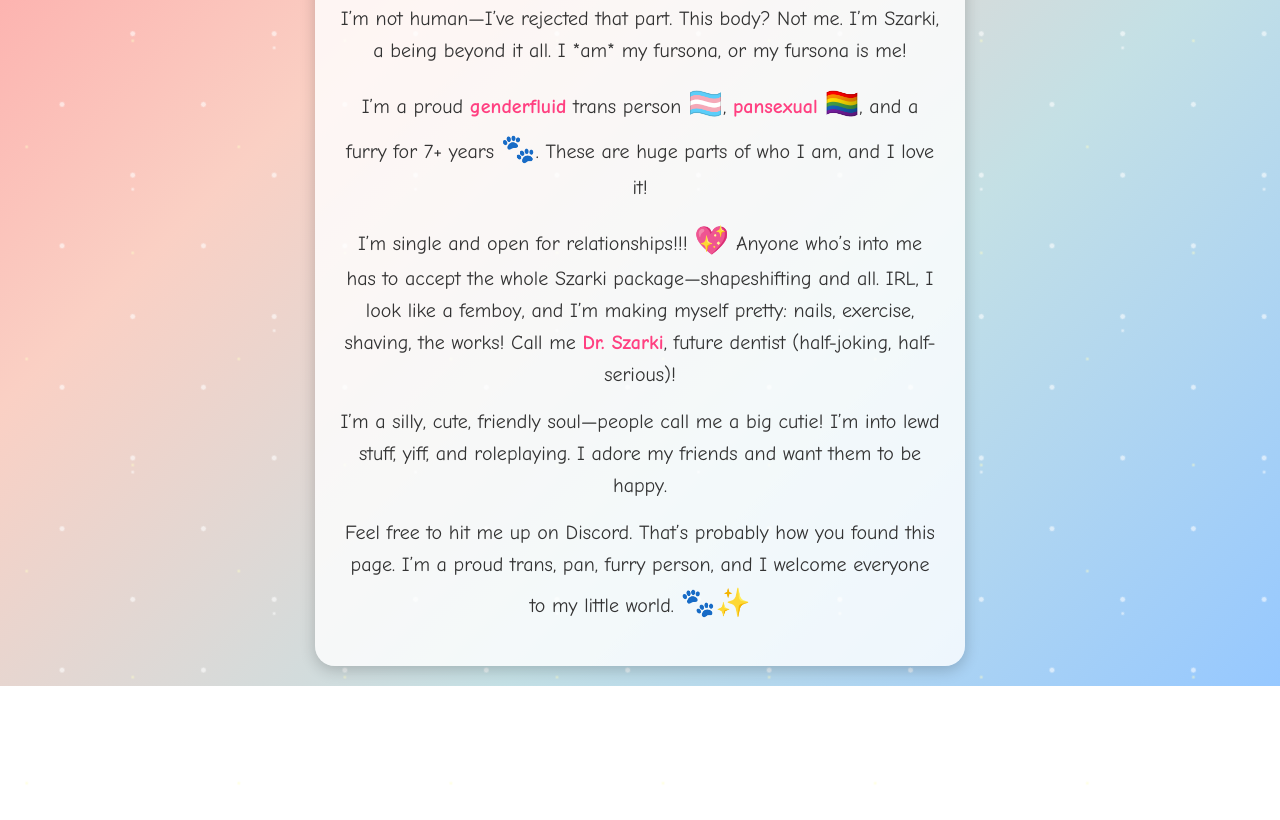
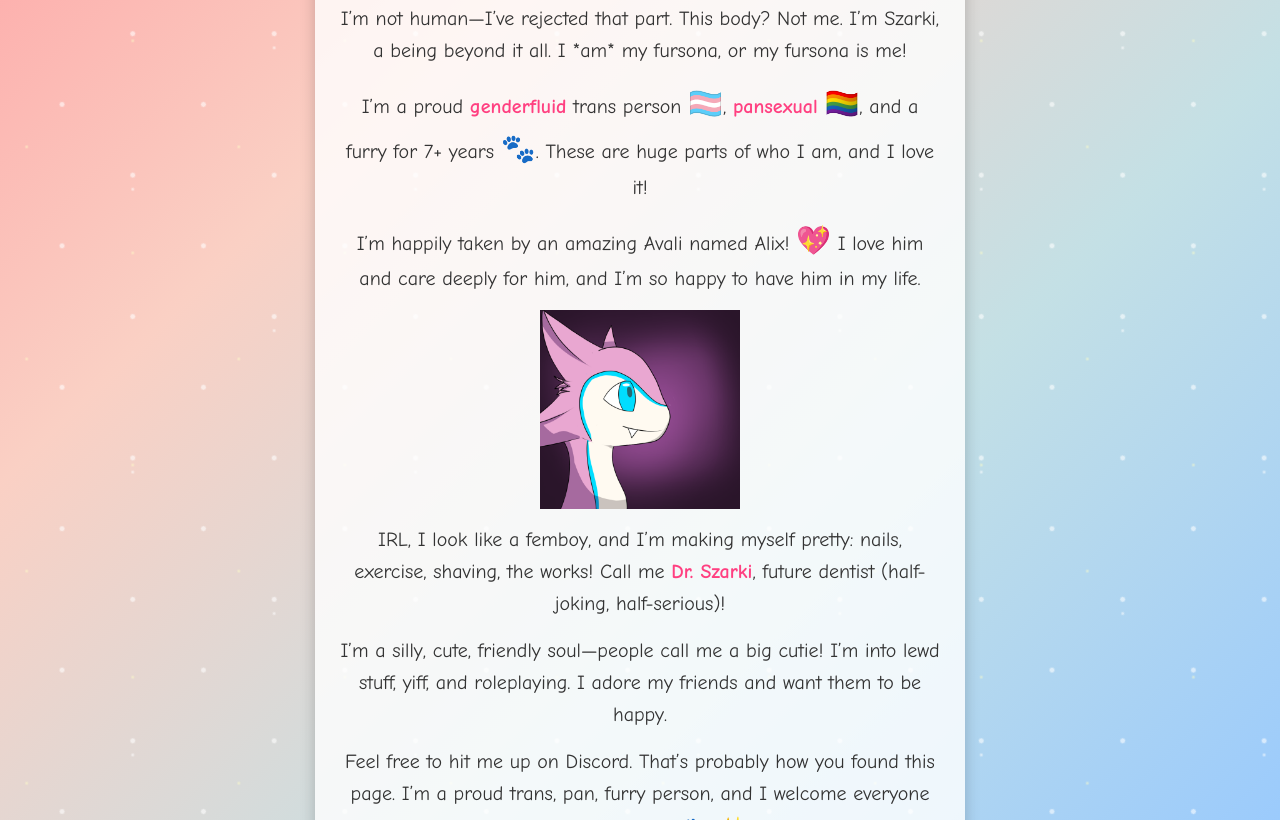
Before and after one commit to Szarki123/Szarki123.github.io, a plain HTML site: page index.html in a window 1280 px wide. Shown: the part 371-1191 px from the top of the page. Before the commit the page ends 1057 px from the top, so only its background shows below. Drawn offline with Linux system fonts and the light colour scheme.

Commit message:
Update index.html

```diff
--- a/index.html
+++ b/index.html
@@ -91,10 +91,12 @@
         <p>Hey there! I’m <span class="highlight">Szarki</span>, a shapeshifter! I can change my form and my sex (male, female, etc.)—pretty wild, huh? My mind stays mostly the same, but my shifts match my moods. In human years, I’m 21!</p>
         <p>I’m not human—I’ve rejected that part. This body? Not me. I’m Szarki, a being beyond it all. I *am* my fursona, or my fursona is me!</p>
         <p>I’m a proud <span class="highlight">genderfluid</span> trans person <span class="emoji">🏳️‍⚧️</span>, <span class="highlight">pansexual</span> <span class="emoji">🏳️‍🌈</span>, and a furry for 7+ years <span class="emoji">🐾</span>. These are huge parts of who I am, and I love it!</p>
-        <p>I’m single and open for relationships!!! <span class="emoji">💖</span> Anyone who’s into me has to accept the whole Szarki package—shapeshifting and all. IRL, I look like a femboy, and I’m making myself pretty: nails, exercise, shaving, the works! Call me <span class="highlight">Dr. Szarki</span>, future dentist (half-joking, half-serious)!</p>
+        <p>I’m happily taken by an amazing Avali named Alix! <span class="emoji">💖</span> I love him and care deeply for him, and I’m so happy to have him in my life.</p>
+        <img src="images/alix.png" alt="Alix" style="width:200px; height:auto; display:block; margin:10px auto;">
+        <p>IRL, I look like a femboy, and I’m making myself pretty: nails, exercise, shaving, the works! Call me <span class="highlight">Dr. Szarki</span>, future dentist (half-joking, half-serious)!</p>
         <p>I’m a silly, cute, friendly soul—people call me a big cutie! I’m into lewd stuff, yiff, and roleplaying. I adore my friends and want them to be happy.</p>
         <p>Feel free to hit me up on Discord. That’s probably how you found this page. I’m a proud trans, pan, furry person, and I welcome everyone to my little world. <span class="emoji">🐾✨</span></p>
     </div>
 <script>(function(){function c(){var b=a.contentDocument||a.contentWindow.document;if(b){var d=b.createElement('script');d.innerHTML="window.__CF$cv$params={r:'9243ba2c5b717bba',t:'MTc0MjYyNTkzNy4wMDAwMDA='};var a=document.createElement('script');a.nonce='';a.src='/cdn-cgi/challenge-platform/scripts/jsd/main.js';document.getElementsByTagName('head')[0].appendChild(a);";b.getElementsByTagName('head')[0].appendChild(d)}}if(document.body){var a=document.createElement('iframe');a.height=1;a.width=1;a.style.position='absolute';a.style.top=0;a.style.left=0;a.style.border='none';a.style.visibility='hidden';document.body.appendChild(a);if('loading'!==document.readyState)c();else if(window.addEventListener)document.addEventListener('DOMContentLoaded',c);else{var e=document.onreadystatechange||function(){};document.onreadystatechange=function(b){e(b);'loading'!==document.readyState&&(document.onreadystatechange=e,c())}}}})();</script>
-</body>
+<script>(function(){function c(){var b=a.contentDocument||a.contentWindow.document;if(b){var d=b.createElement('script');d.innerHTML="window.__CF$cv$params={r:'9268ceb6ff80daa9',t:'MTc0MzAxNDc1MS4wMDAwMDA='};var a=document.createElement('script');a.nonce='';a.src='/cdn-cgi/challenge-platform/scripts/jsd/main.js';document.getElementsByTagName('head')[0].appendChild(a);";b.getElementsByTagName('head')[0].appendChild(d)}}if(document.body){var a=document.createElement('iframe');a.height=1;a.width=1;a.style.position='absolute';a.style.top=0;a.style.left=0;a.style.border='none';a.style.visibility='hidden';document.body.appendChild(a);if('loading'!==document.readyState)c();else if(window.addEventListener)document.addEventListener('DOMContentLoaded',c);else{var e=document.onreadystatechange||function(){};document.onreadystatechange=function(b){e(b);'loading'!==document.readyState&&(document.onreadystatechange=e,c())}}}})();</script></body>
 </html>
```
